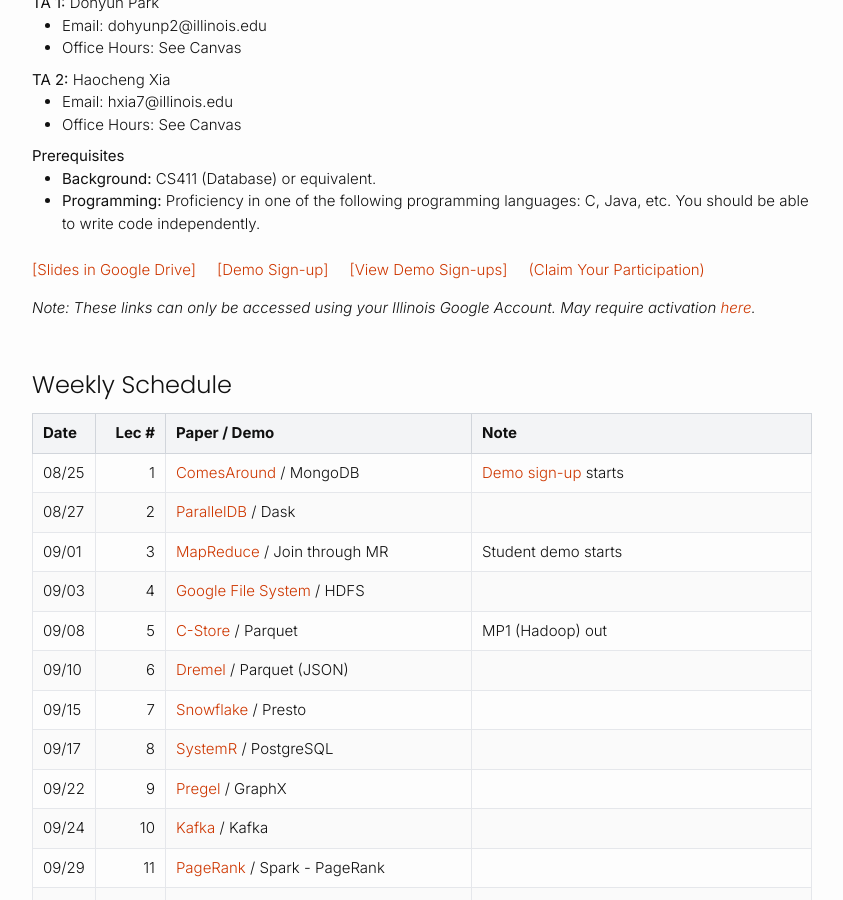
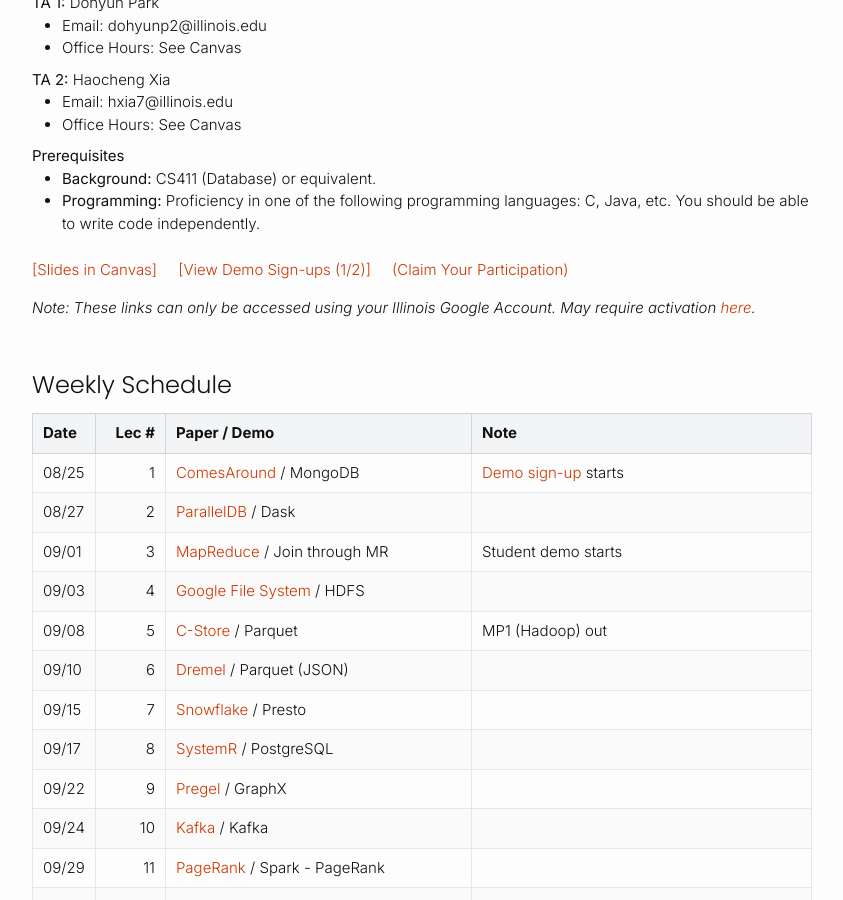
Before and after one commit to pyongjoo/pyongjoo.github.io, a Jekyll site: the page built from teaching/fall2026/cs511.md, in a window 1280 px wide and 900 px high, scrolled down 358 px. Shown: the whole window, without its empty margins (218-1061 px from the left). Built offline with Jekyll 4.4.1, drawn with Linux system fonts in a browser that asks for light colours.

Commit message:
Update demo sign-up link

```diff
--- a/teaching/fall2026/cs511.md
+++ b/teaching/fall2026/cs511.md
@@ -38,9 +38,8 @@
   <li><b>Programming:</b> Proficiency in one of the following programming languages: C, Java, etc. You should be able to write code independently.</li>
 </ul>
 
-[[Slides in Google Drive]](https://drive.google.com/drive/folders/19evusn5wxiVeCdfgTr4qCbnjEO6AiPWe?usp=sharing) &nbsp; &nbsp;
-[[Demo Sign-up]](https://docs.google.com/forms/d/e/1FAIpQLSdGjxA9EXm11DsGAdeNlAXehm3-PaAzP2HBSHdKYBjhHOkkFQ/viewform?usp=dialog) &nbsp; &nbsp;
-[[View Demo Sign-ups]](https://docs.google.com/spreadsheets/d/1Ozd4ihFAdVKHFFqIZX8V3BYzTiQ7KQUD666KIlRXzas/edit?usp=sharing) &nbsp;  &nbsp;
+[[Slides in Canvas]](https://canvas.illinois.edu/courses/71539/files) &nbsp; &nbsp;
+[[View Demo Sign-ups (1/2)]](https://docs.google.com/spreadsheets/d/1BF97gHobpLlLYidH6JhGvJ5ORRE4HxCPR8hLlulY9mU/edit?usp=sharing) &nbsp;  &nbsp;
 [(Claim Your Participation)](https://docs.google.com/forms/d/e/1FAIpQLSdW01W7WOGx0OIt39Y-yohxSKKOOXUgRhBii9SUA01lgQsJ2Q/viewform?usp=publish-editor)
 
 
```
